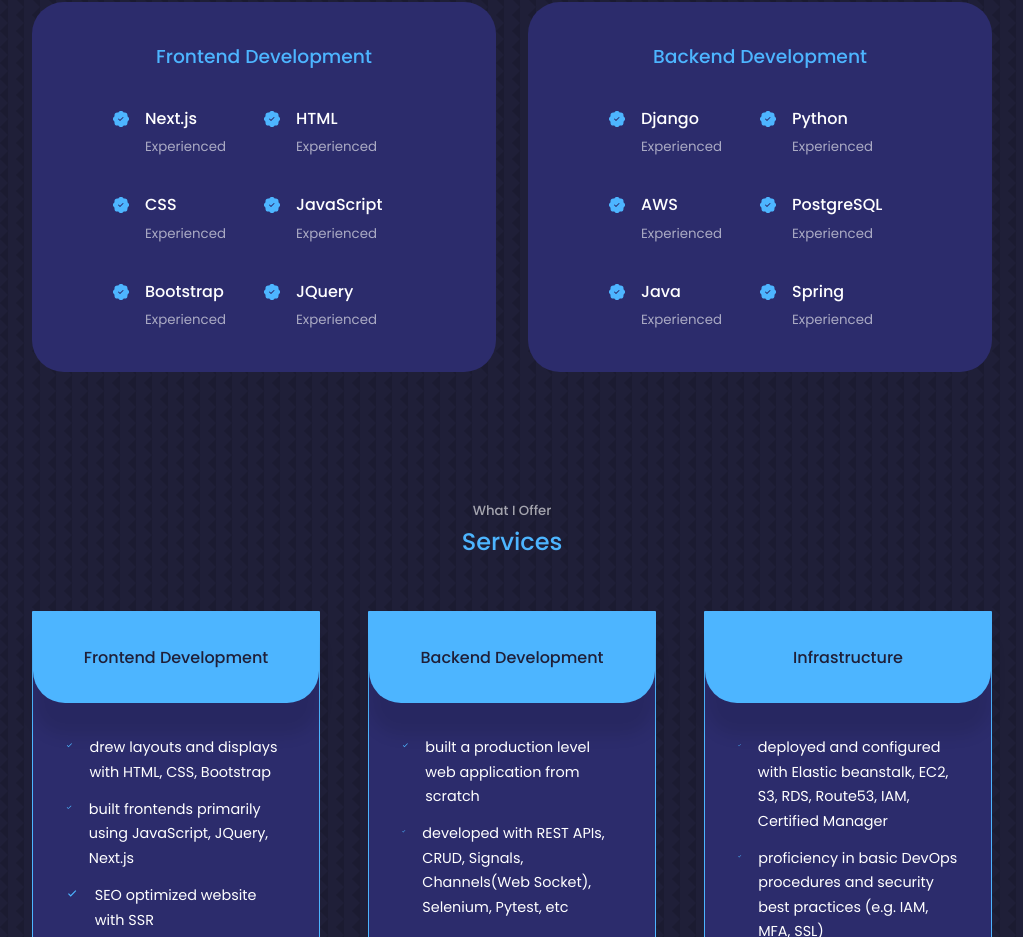
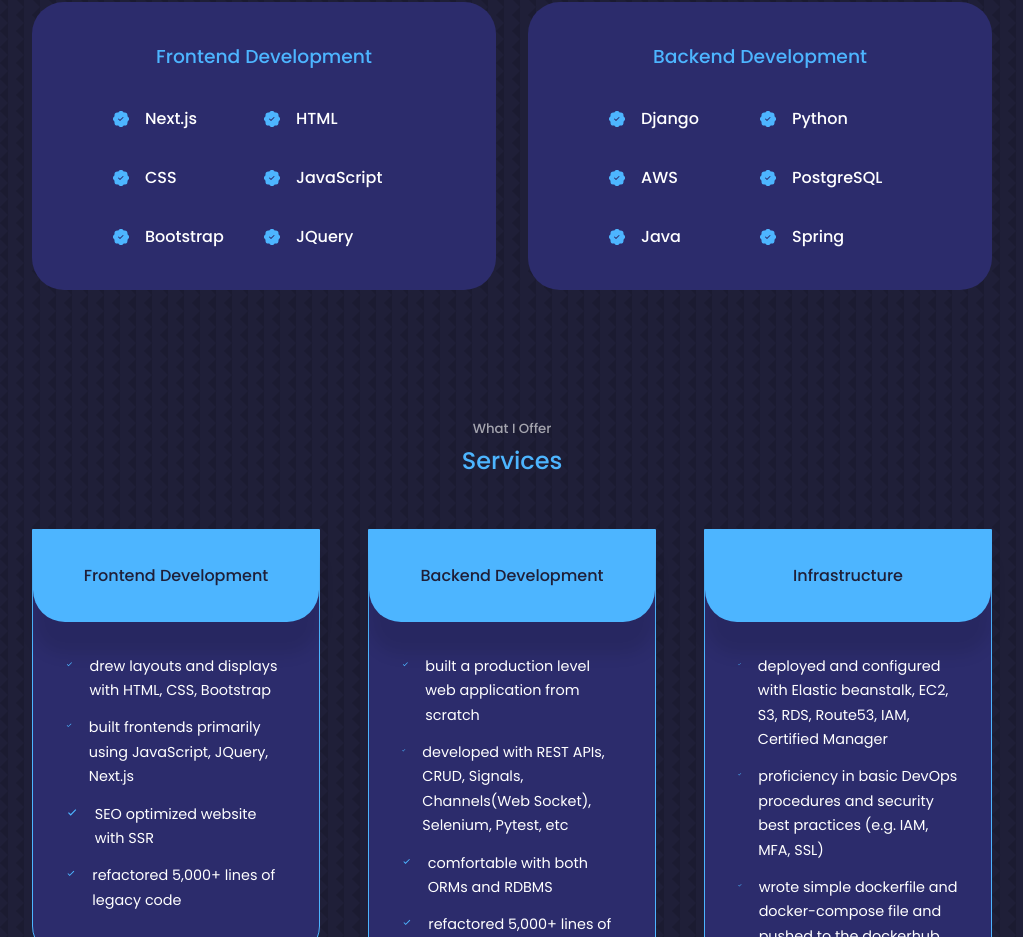
Before and after one commit to shinecoding/portfoliowebsite, a Next.js app: page / in a window 1280 px wide. Shown: the part 1849-2786 px from the top of the page, without its empty margins (128-1151 px from the left). Built offline with nearby package versions, Linux system fonts and the light colour scheme.

Commit message:
fix:remove the word experienced

```diff
--- a/components/experience/experience.js
+++ b/components/experience/experience.js
@@ -17,42 +17,42 @@
               <BsFillPatchCheckFill className={classes.experience__icon} />
               <div>
                 <h4>Next.js</h4>
-                <small className="text-light">Experienced</small>
+
               </div>
             </article>
             <article className={classes.experience__details}>
               <BsFillPatchCheckFill className={classes.experience__icon} />
               <div>
                 <h4>HTML</h4>
-                <small className="text-light">Experienced</small>
+
               </div>
             </article>
             <article className={classes.experience__details}>
               <BsFillPatchCheckFill className={classes.experience__icon} />
               <div>
                 <h4>CSS</h4>
-                <small className="text-light">Experienced</small>
+
               </div>
             </article>
             <article className={classes.experience__details}>
               <BsFillPatchCheckFill className={classes.experience__icon} />
               <div>
                 <h4>JavaScript</h4>
-                <small className="text-light">Experienced</small>
+
               </div>
             </article>
             <article className={classes.experience__details}>
               <BsFillPatchCheckFill className={classes.experience__icon} />
               <div>
                 <h4>Bootstrap</h4>
-                <small className="text-light">Experienced</small>
+
               </div>
             </article>
             <article className={classes.experience__details}>
               <BsFillPatchCheckFill className={classes.experience__icon} />
               <div>
                 <h4>JQuery</h4>
-                <small className="text-light">Experienced</small>
+
               </div>
             </article>
           </div>
@@ -64,42 +64,42 @@
               <BsFillPatchCheckFill className={classes.experience__icon} />
               <div>
                 <h4>Django</h4>
-                <small className="text-light">Experienced</small>
+
               </div>
             </article>
             <article className={classes.experience__details}>
               <BsFillPatchCheckFill className={classes.experience__icon} />
               <div>
                 <h4>Python</h4>
-                <small className="text-light">Experienced</small>
+
               </div>
             </article>
             <article className={classes.experience__details}>
               <BsFillPatchCheckFill className={classes.experience__icon} />
               <div>
                 <h4>AWS</h4>
-                <small className="text-light">Experienced</small>
+
               </div>
             </article>
             <article className={classes.experience__details}>
               <BsFillPatchCheckFill className={classes.experience__icon} />
               <div>
                 <h4>PostgreSQL</h4>
-                <small className="text-light">Experienced</small>
+
               </div>
             </article>
             <article className={classes.experience__details}>
               <BsFillPatchCheckFill className={classes.experience__icon} />
               <div>
                 <h4>Java</h4>
-                <small className="text-light">Experienced</small>
+
               </div>
             </article>
             <article className={classes.experience__details}>
               <BsFillPatchCheckFill className={classes.experience__icon} />
               <div>
                 <h4>Spring</h4>
-                <small className="text-light">Experienced</small>
+
               </div>
             </article>
           </div>
```
